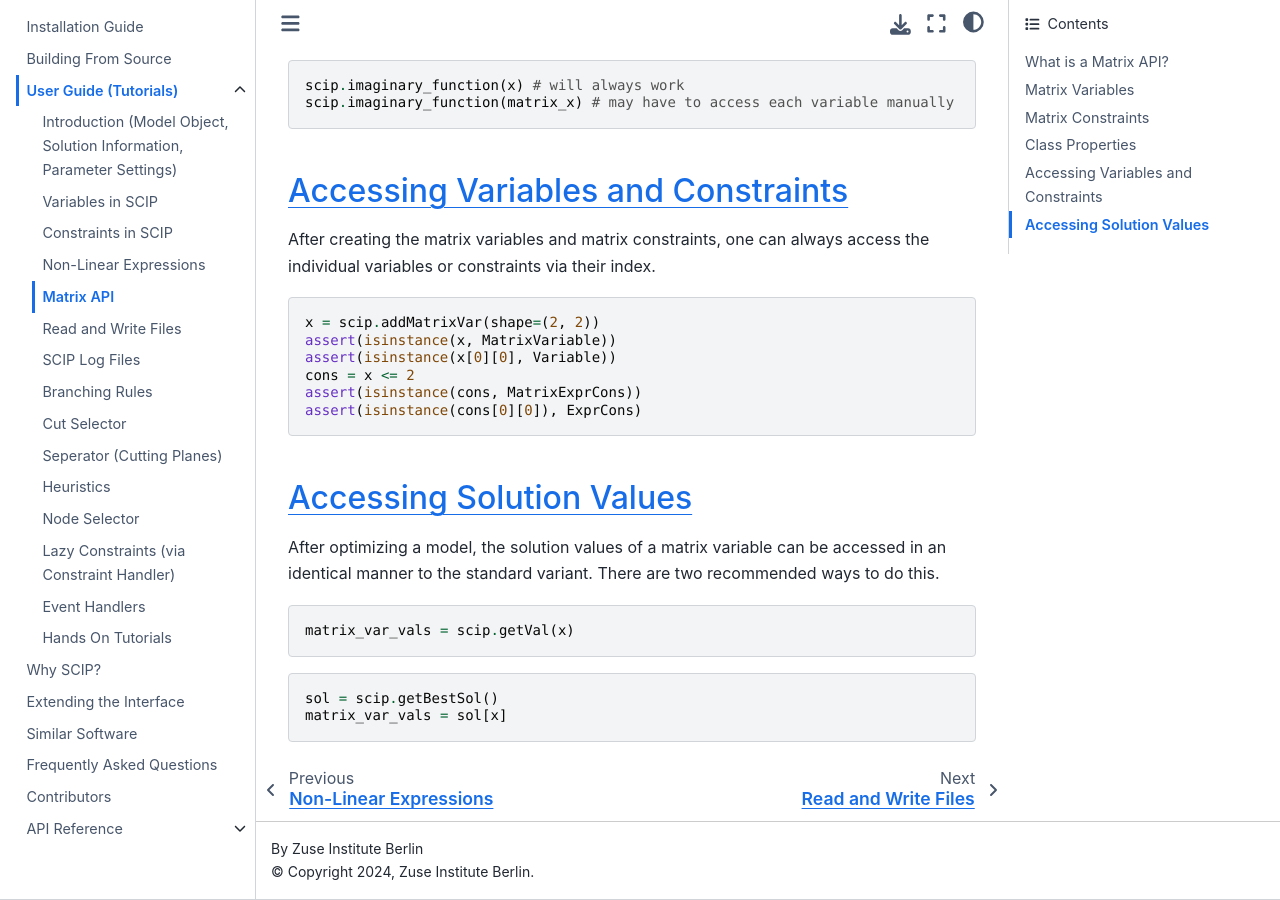
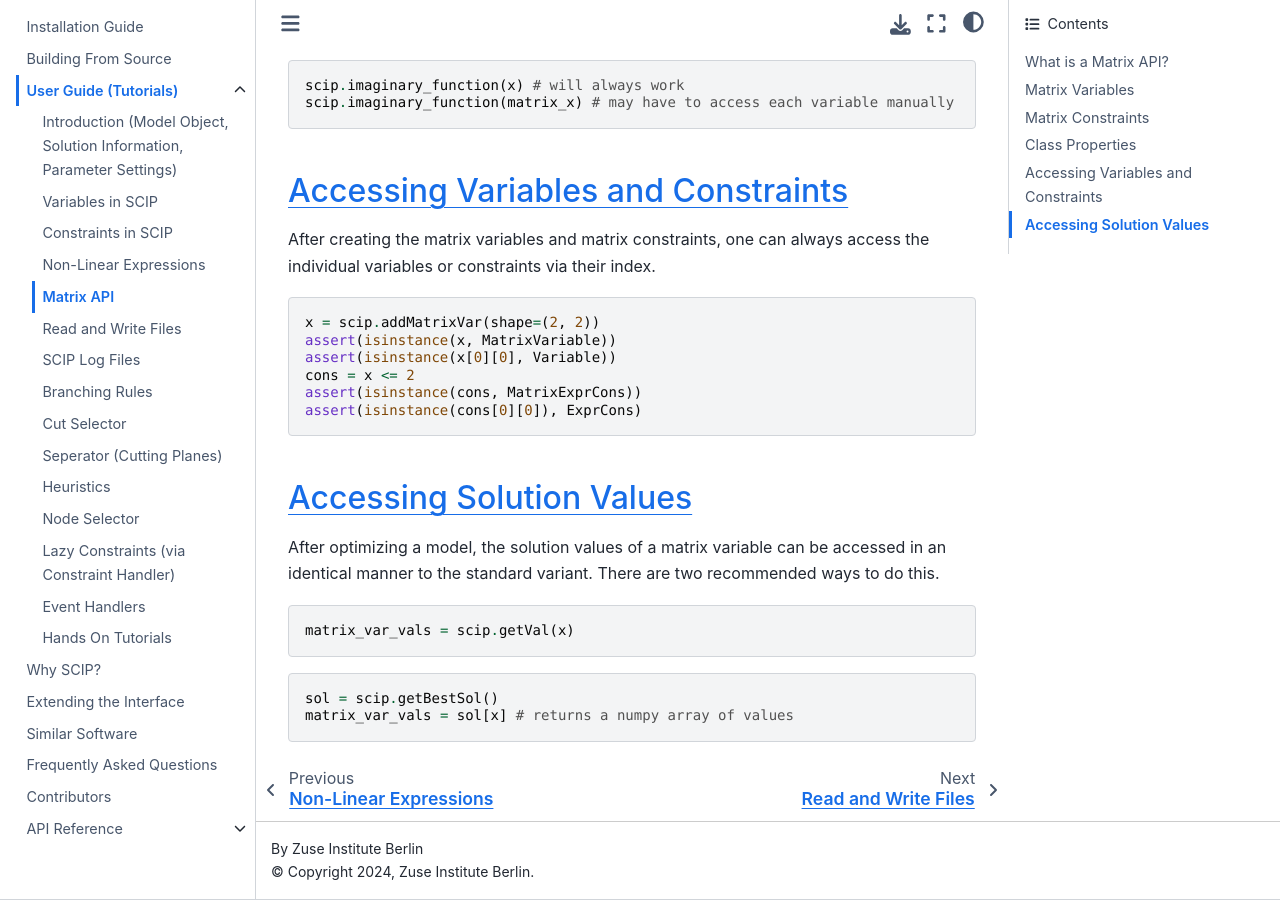
Before and after one commit to scipopt/PySCIPOpt, a Sphinx documentation site: the page built from docs/tutorials/matrix.rst, in a window 1280 px wide and 900 px high, scrolled down 2821 px. Built offline with Sphinx 7.4.7 and the Sphinx Book theme 1.1.4, drawn with Linux system fonts in a browser that asks for light colours.

Commit message:
Update docs/tutorials/matrix.rst
Co-authored-by: Mohammed Ghannam <ghannam@zib.de>

```diff
--- a/docs/tutorials/matrix.rst
+++ b/docs/tutorials/matrix.rst
@@ -145,4 +145,4 @@ recommended ways to do this.
 .. code-block:: python
 
     sol = scip.getBestSol()
-    matrix_var_vals = sol[x]
+    matrix_var_vals = sol[x] # returns a numpy array of values
```
